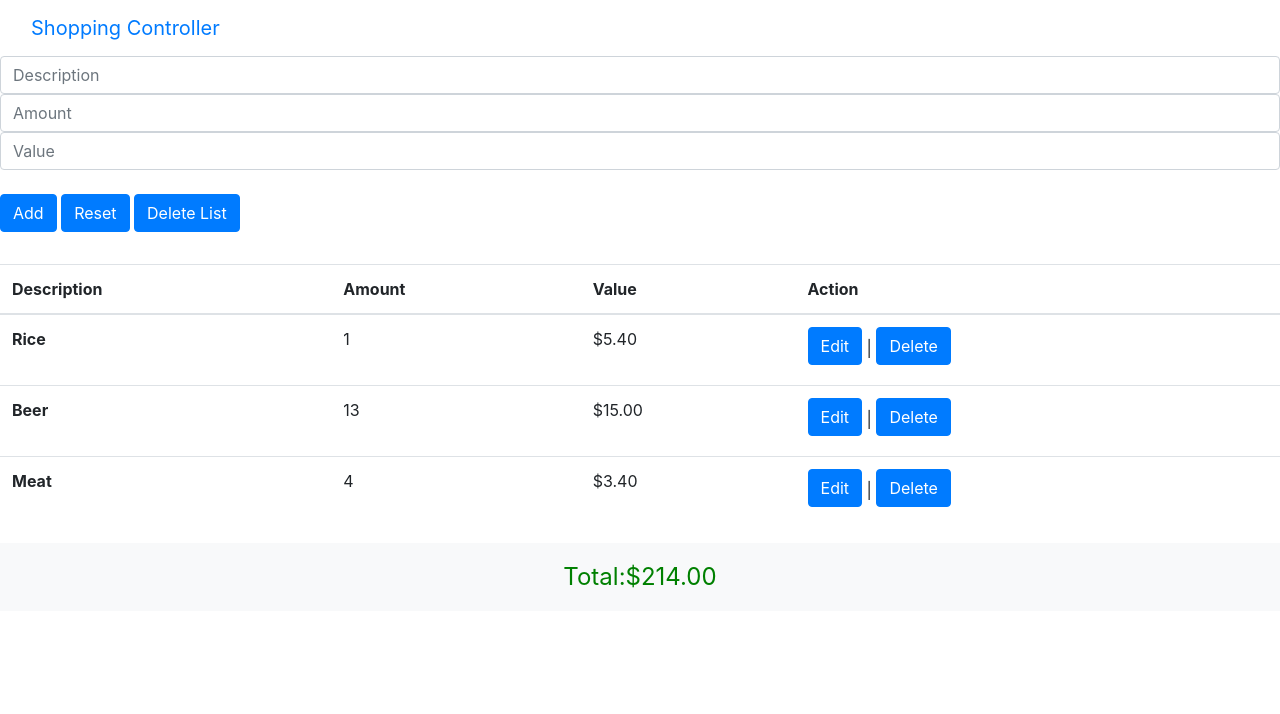
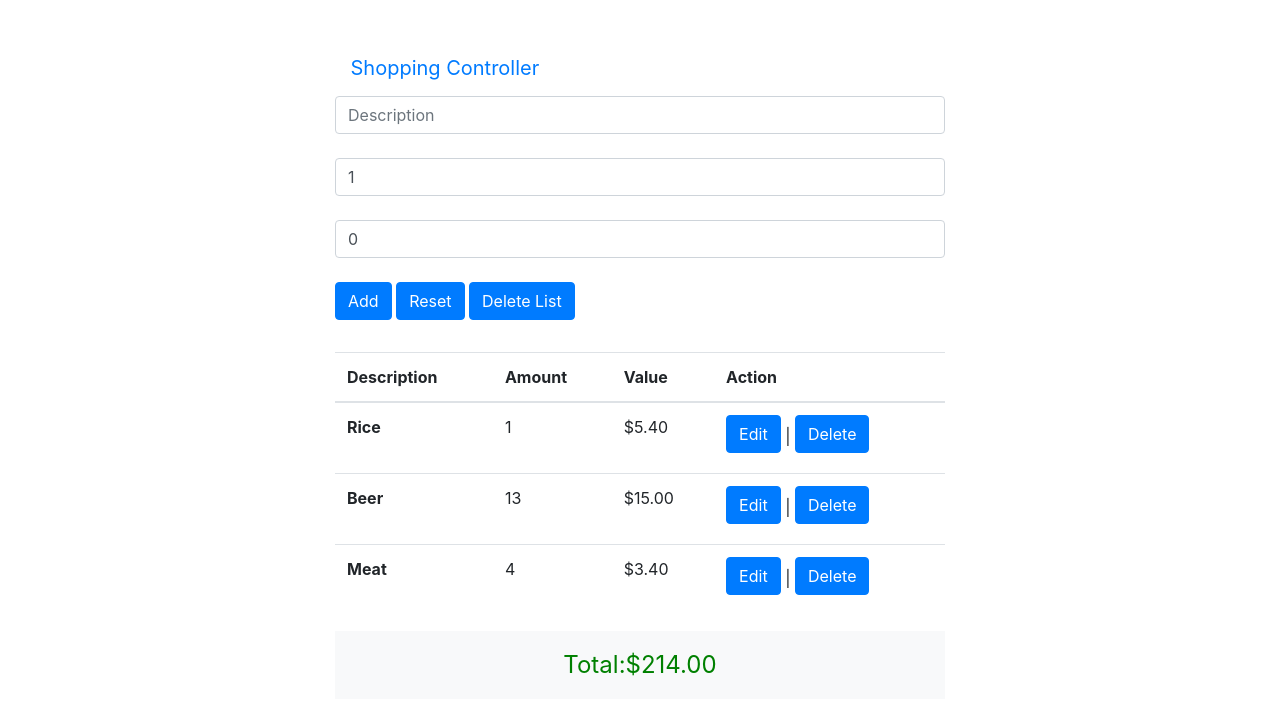
Before and after one commit to RafaelDella/JS-Shop-Controller, a plain HTML site: page index.html in a window 1280 px wide. Drawn offline with Linux system fonts and the light colour scheme.

Commit message:
Changed Container Structure

```diff
--- a/index.html
+++ b/index.html
@@ -7,21 +7,22 @@
     <link rel="stylesheet" href="css/bootstrap.min.css">
 </head>
 <body>
-    <nav class="navbar navbar-default">
     <div class="container-fluid">
+    <nav class="navbar navbar-default pt-5">
+                    <div class="col-6 m-auto">
                         <div class="navbar-header">
                             <a class="navbar-brand navTitle" href="index.html">Shopping Controller</a>
                         </div>
                     </div>
+            </div>
       </nav>
       <div class="container-fluid">
-
-      </div>
-
+        <div class="row">
+            <div class="col-6 m-auto">
                 <div class="form-inline"></div>
-        <input class="form-control" type="text" id="desc" placeholder="Description">
-        <input class="form-control" type="text" id="amount" placeholder="Amount">
-        <input class="form-control" type="text" id="value" placeholder="Value">
+                <input class="form-control mb-4" type="text" id="desc" placeholder="Description">
+                <input class="form-control mb-4" type="number" id="amount" min="1" value="1" step="1" placeholder="Amount">
+                <input class="form-control" type="number" id="value" min="0" value="0" step=".01" placeholder="Value">
                 <br>
                 <span id="btnUpdate" style="display: none;">
                     <span id="inputIdUpdate"></span>
@@ -44,7 +45,9 @@
                 <nav class="navbar bg-light d-flex justify-content-center">
                     <span style="font-size: 24px; color: green;">Total:</span> <span style="font-size: 24px; color: green;" class="navbar-text" id="totalValue">  </span>
                   </nav>
-
+            </div>
+        </div>
+        </div>
       <script type="text/javascript" src="js/bootstrap.min.js"></script>
       <script type="text/javascript" src="js/config.js"></script>
       <script type="text/javascript" src="js/main.js"></script>
```
Lines whose indentation alone changed are shown as unchanged.
